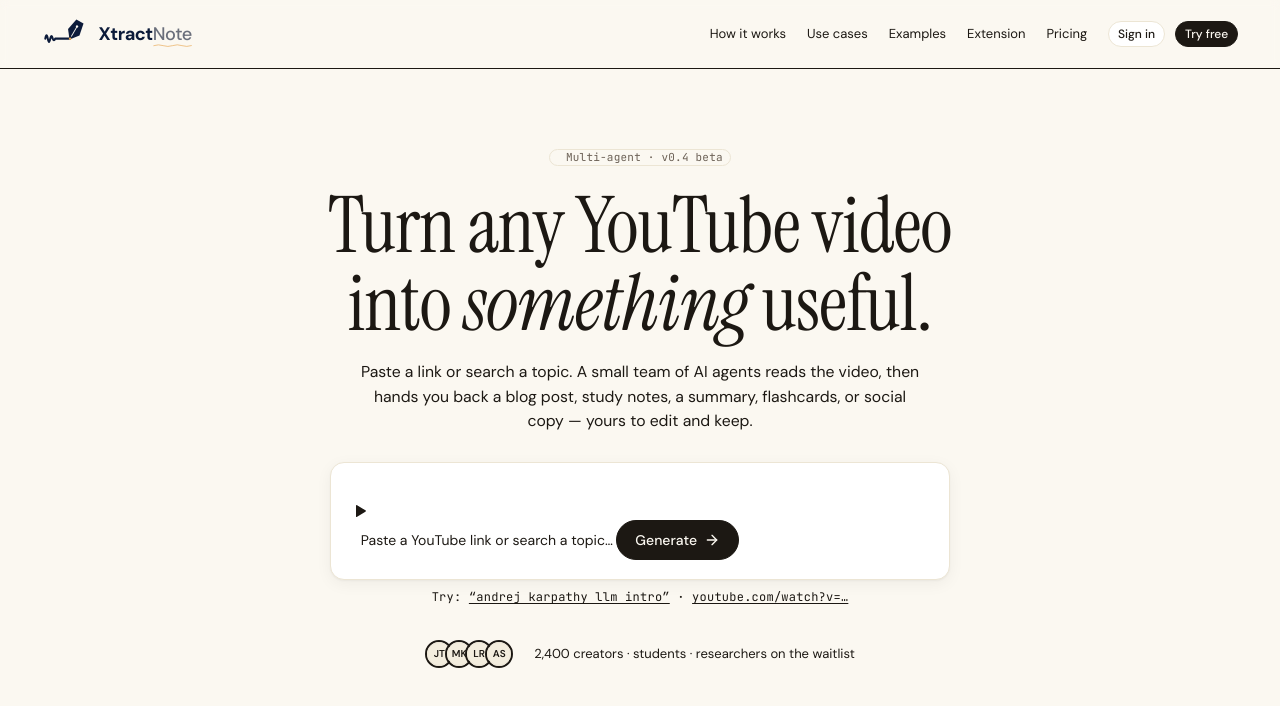
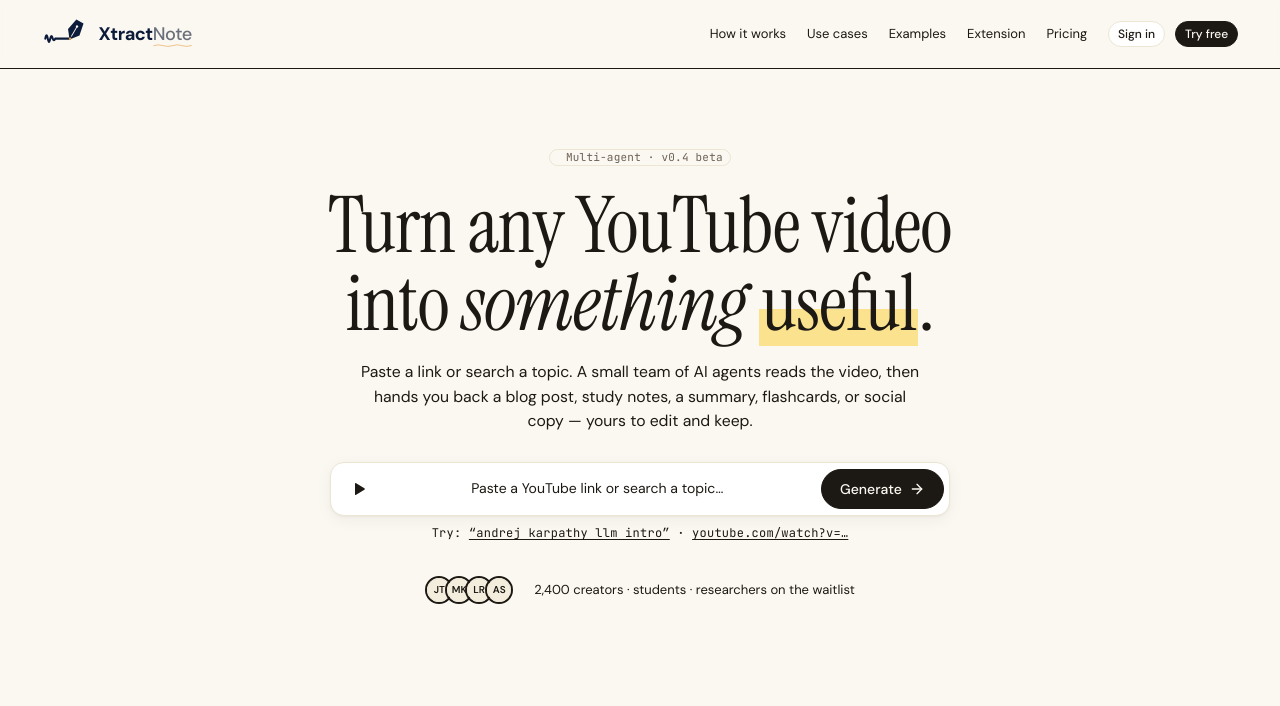
Before and after one commit to HemanthKusi/XtractNote, a Next.js app in the folder frontend/: page / in a window 1280 px wide. Shown: the top 706 px of the page. Built offline with nearby package versions, Linux system fonts and the light colour scheme.

Commit message:
fix(hero): correct highlight class name and Card layout structure.

```diff
--- a/frontend/src/components/landing/hero-section.tsx
+++ b/frontend/src/components/landing/hero-section.tsx
@@ -79,7 +79,7 @@
           <br />
           into{" "}
           <span className="italic">something</span>{" "}
-          <span className="editorial-highlight">useful</span>.
+          <span className="mark-yellow">useful</span>.
         </h1>
 
         {/* ── 3. Description ── */}
@@ -95,14 +95,17 @@
           flashcards, or social copy — yours to edit and keep.
         </p>
 
-        {/* ── 4. Hero input card ── */}
+        {/* ── 4. Hero input card ──
+            Card uses padding="none" because the default padding="md"
+            wraps children in an inner <div className="p-4"> that
+            blocks the flex layout. With padding="none", the inner
+            wrapper has no classes, so our own flex div works. */}
         <Card
           elevate="sm"
-          className="
-            mx-auto mt-8 flex max-w-[620px] items-center gap-1.5
-            p-1.5 text-left
-          "
+          padding="none"
+          className="mx-auto mt-8 max-w-[620px]"
         >
+          <div className="flex items-center gap-1.5 p-1.5">
             {/* Play icon */}
             <span className="px-2 pl-3.5">
               <PlayIcon />
@@ -118,6 +121,7 @@
               Generate
               <ArrowRightIcon />
             </Button>
+          </div>
         </Card>
 
         {/* ── "Try:" suggestions ── */}
```
Lines whose indentation alone changed are shown as unchanged.
